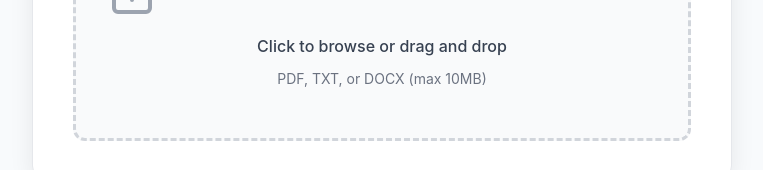
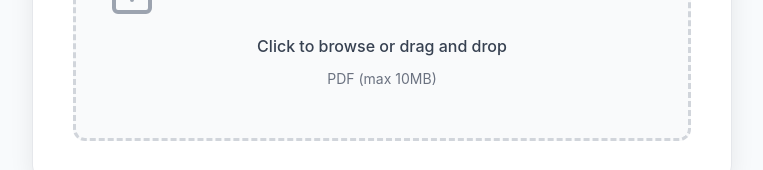
Before and after one commit to pramudithamendis/25-26J-087, a React (Vite) app in the folder frontend/: page /cv/upload in a window 1280 px wide. Shown: the part 422-592 px from the top of the page, without its empty margins (258-1021 px from the left). Built offline with nearby package versions, Linux system fonts and the light colour scheme; no server answers; sample sign-in values are in the browser's storage.

Commit message:
Updated accepted CV formats

```diff
--- a/frontend/src/components/cv/CVUpload.tsx
+++ b/frontend/src/components/cv/CVUpload.tsx
@@ -112,7 +112,7 @@ const CVUpload: React.FC = () => {
                 <div className="upload-prompt">
                   <Upload size={48} />
                   <p>Click to browse or drag and drop</p>
-                  <small>PDF, TXT, or DOCX (max 10MB)</small>
+                  <small>PDF (max 10MB)</small>
                 </div>
               )}
             </div>
@@ -179,9 +179,9 @@ const CVUpload: React.FC = () => {
                 </div>
               </div>
 
-              <button onClick={handleReset} className="upload-another">
+              {/* <button onClick={handleReset} className="upload-another">
                 Upload Another CV
-              </button>
+              </button> */}
             </div>
           </>
         )}
```
